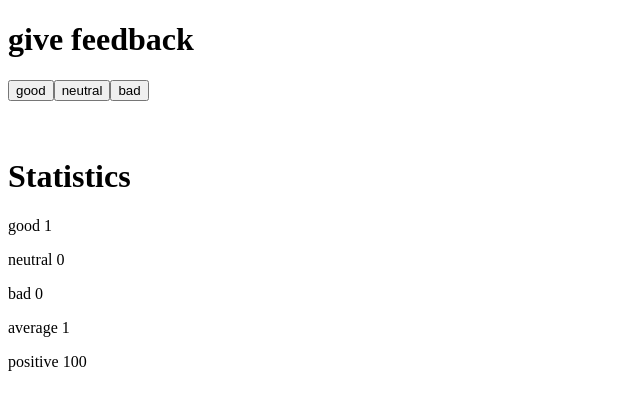
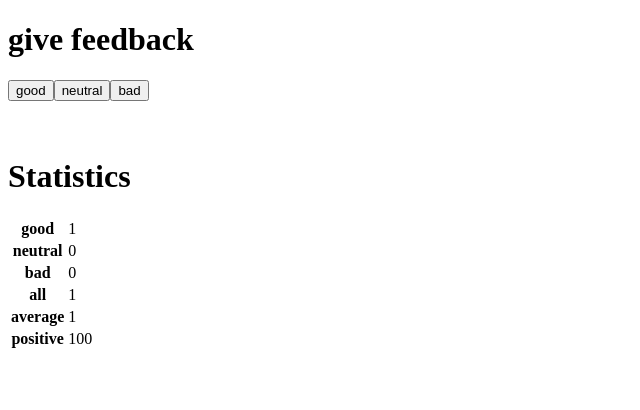
Before and after one commit to TARUN66747/FULL_STACK_OPEN-1, a React (Vite) app in the folder part1/unicafe/: page / in a window 1280 px wide. Both pictures are taken after a click on the button "good". Shown: the top 410 px of the page, without its empty margins (0-640 px from the left). Built offline with nearby package versions, Linux system fonts and the light colour scheme.

Commit message:
1.11:exercise completed

```diff
--- a/part1/unicafe/src/App.jsx
+++ b/part1/unicafe/src/App.jsx
@@ -11,12 +11,16 @@ const Statistics= (props) => {
   return (
     <div>
       <h1>Statistics</h1>
-
+      <table>
+      <tbody>
       <StatisticLine name="good" value={props.good} />
       <StatisticLine  name="neutral" value={props.neutral} />
       <StatisticLine  name="bad" value={props.bad} />
+      <StatisticLine name="all"  value={props.total}/>
       <StatisticLine  name="average" value={props.average} />
       <StatisticLine name="positive" value={props.positive} />
+      </tbody>
+      </table>
     </div>
   )
 }
@@ -24,9 +28,12 @@ const Statistics= (props) => {
 const StatisticLine = (props) => {
 
   return (
-    <p>
-     {props.name}  {props.value}
-    </p>
+
+      <tr>
+        <th>{props.name}</th>
+        <td>{props.value}</td>
+      </tr>
+
   )
 }
 const App = () => {
@@ -52,6 +59,7 @@ const App = () => {
       good={good}
       neutral={neutral}
       bad={bad}
+      total={total}
       average={average}
       positive={positive}/>
     </div>
```
